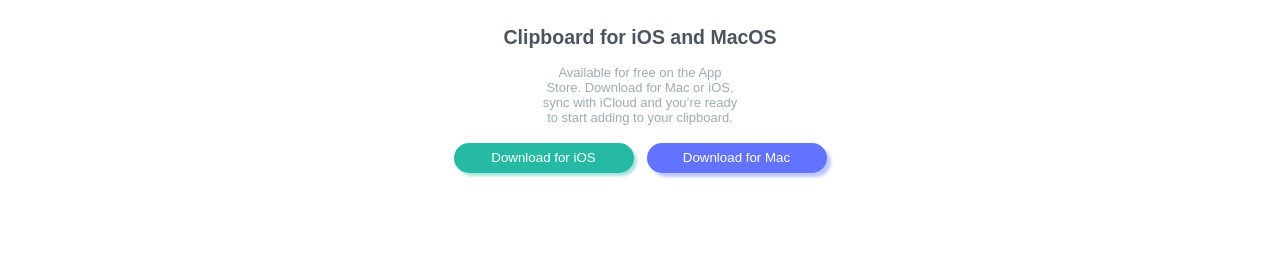
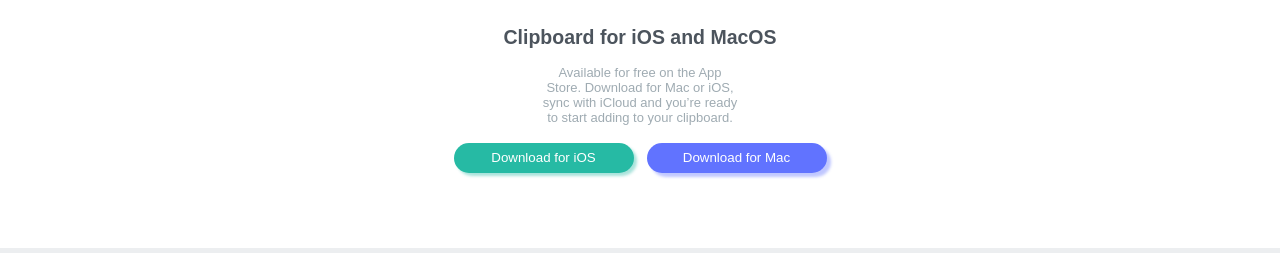
Before and after one commit to Petersgodspower19/clipboard-frontend-mentor, a plain HTML site: page index.html in a window 1280 px wide. Shown: the part 1601-1854 px from the top of the page. Drawn offline with Linux system fonts and the light colour scheme; a web font is replaced by a local one.

Commit message:
Update style.css

```diff
--- a/style.css
+++ b/style.css
@@ -129,7 +129,7 @@ section img{
 }
 
 .bef-footer{
-  padding-bottom:3rem;
+  padding-bottom:0.5rem;
 }
 footer{
   background:hsl(201, 11%, 66%, 0.2);
```
